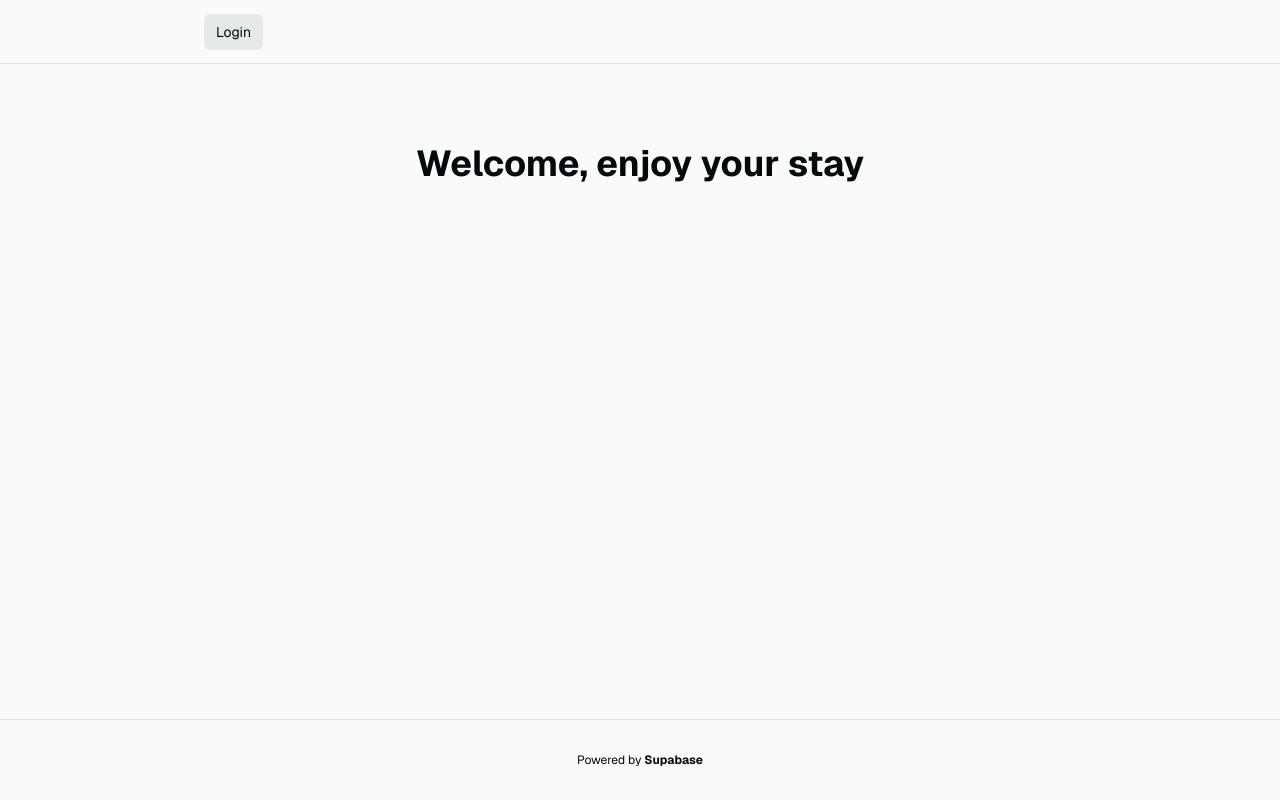
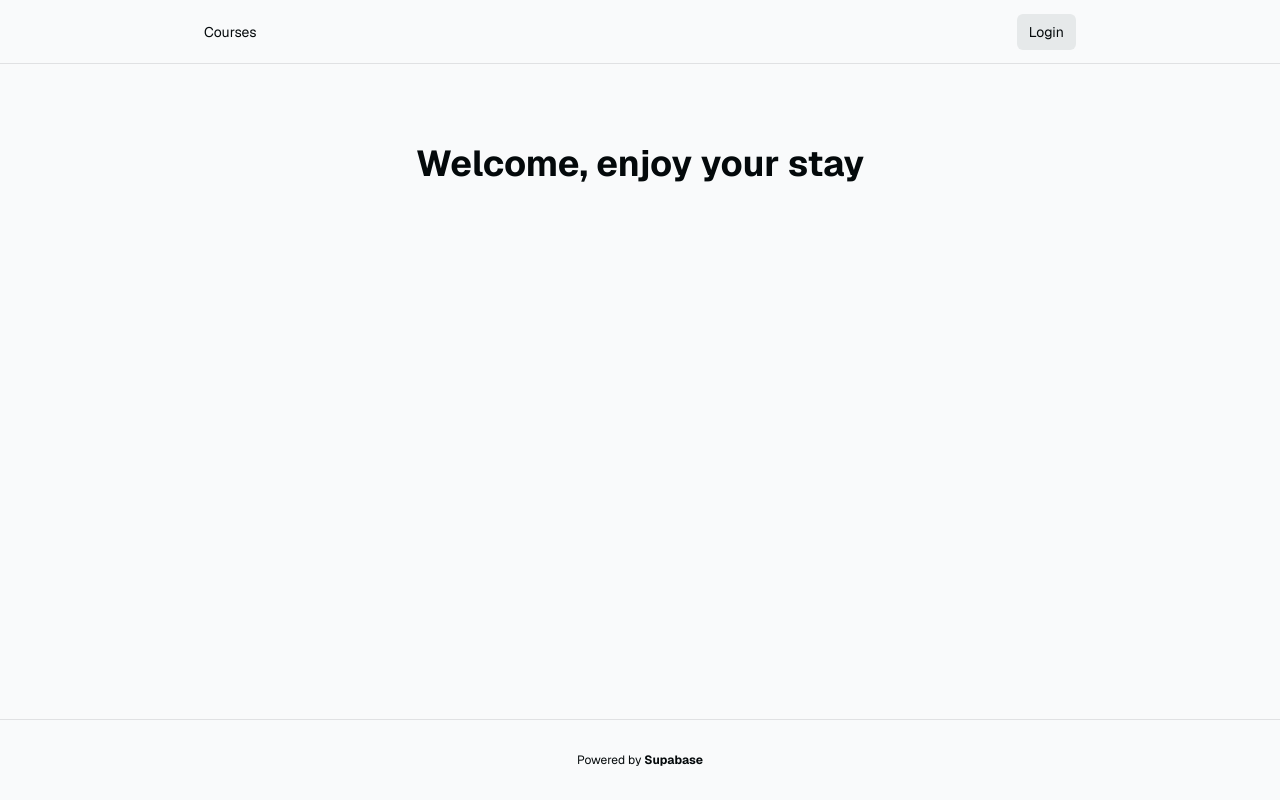
Before and after one commit to Halldor-Hrafn/fb-lokaverk, a Next.js app: page / in a window 1280 px wide. Built offline with nearby package versions, Linux system fonts and the light colour scheme; no server answers.

Commit message:
Added the courses link to the navbar

```diff
--- a/components/FixedNavbar.tsx
+++ b/components/FixedNavbar.tsx
@@ -5,6 +5,9 @@ const FixedNavbar: React.FC = () => {
   return (
     <nav className="w-full flex justify-center border-b border-b-foreground/10 h-16">
       <div className="w-full max-w-4xl flex justify-between items-center p-3 text-sm">
+        <a href="/courses">
+          Courses
+        </a>
         <AuthButton />
       </div>
     </nav>
```
